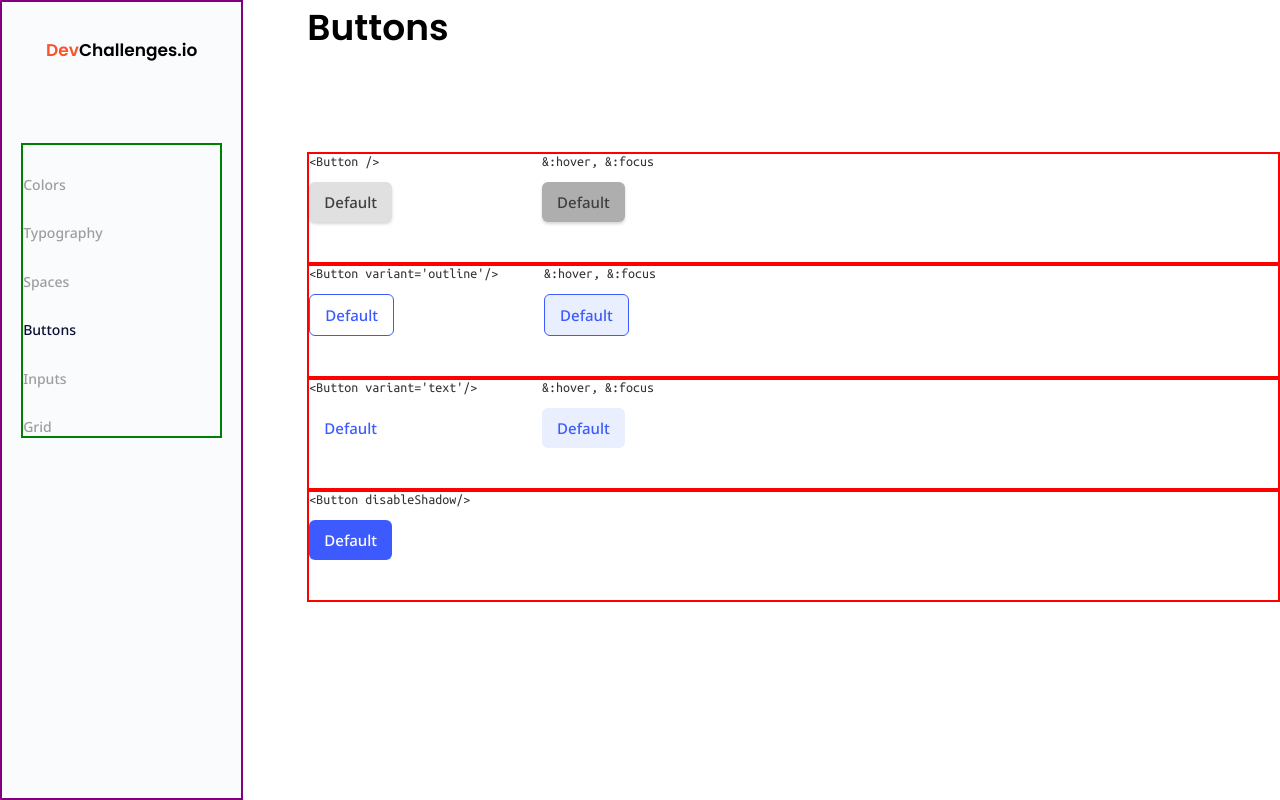
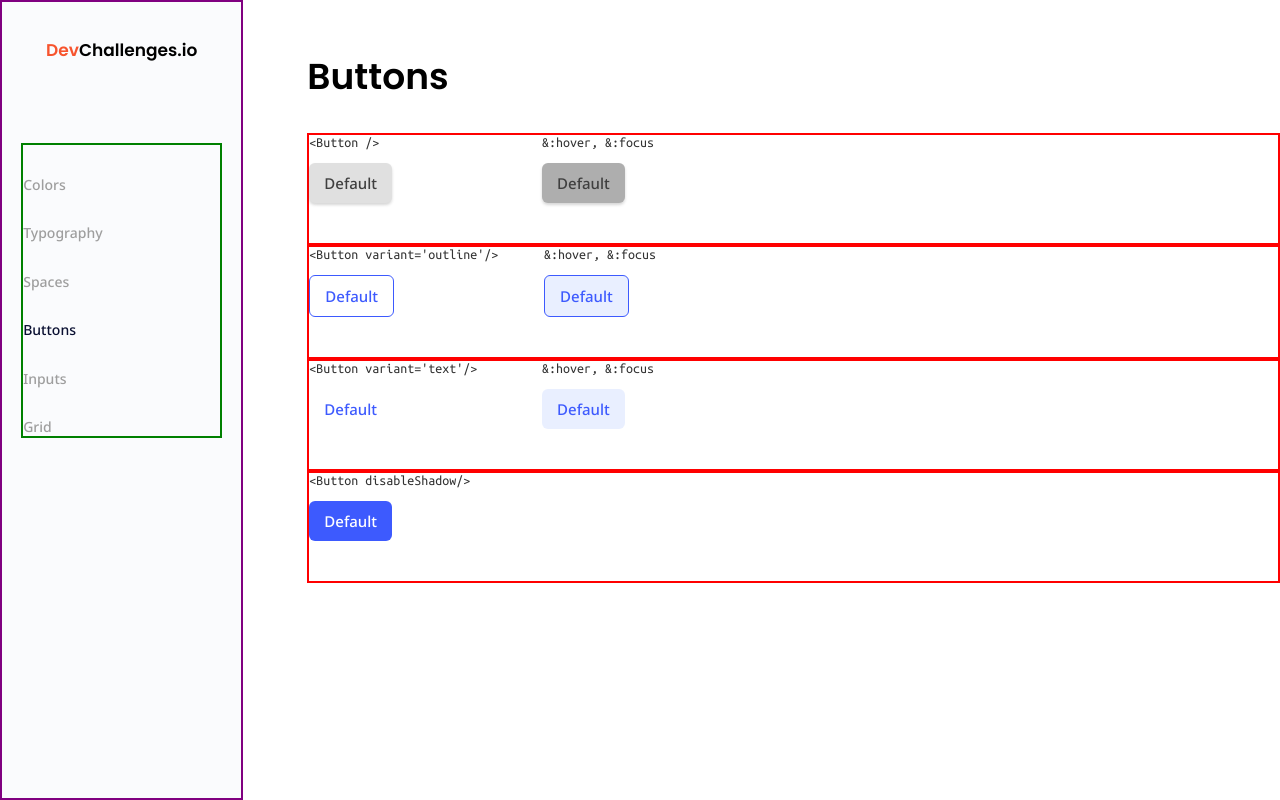
Before and after one commit to sidramwaseem/Button-Component, a React (Create React App) app: page / in a window 1280 px wide. Built offline with nearby package versions, Linux system fonts and the light colour scheme.

Commit message:
update app.css

```diff
--- a/src/App.css
+++ b/src/App.css
@@ -11,7 +11,8 @@
     font-family: "Poppins", sans-serif;
     font-weight: 300;
     font-size: 36px;
-    margin-bottom: 10%;
+    margin-bottom: 3%;
+    margin-top: 5%;
   }
 
 
```
